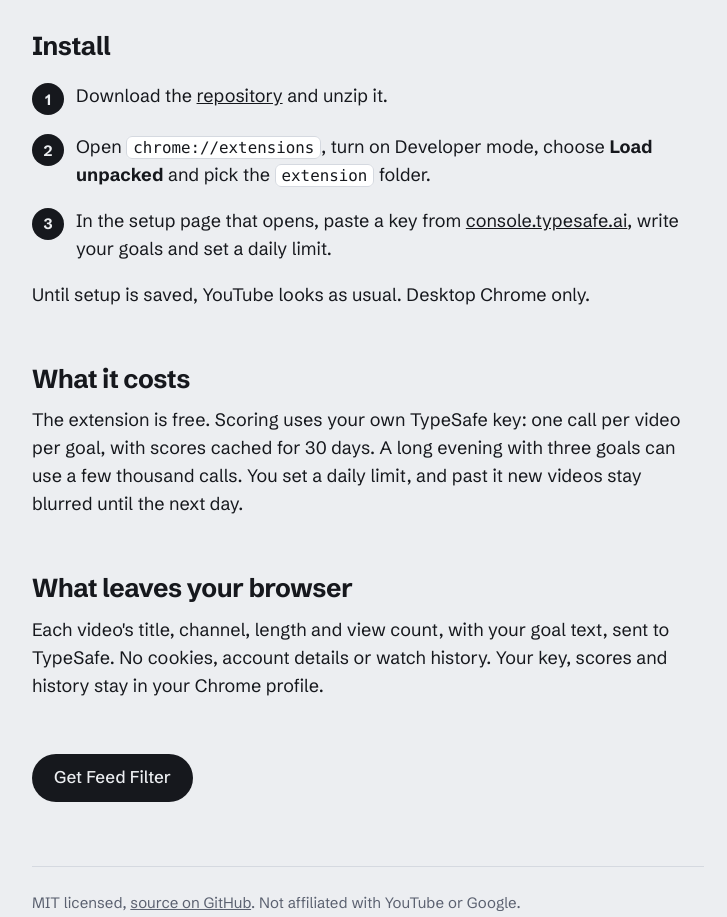
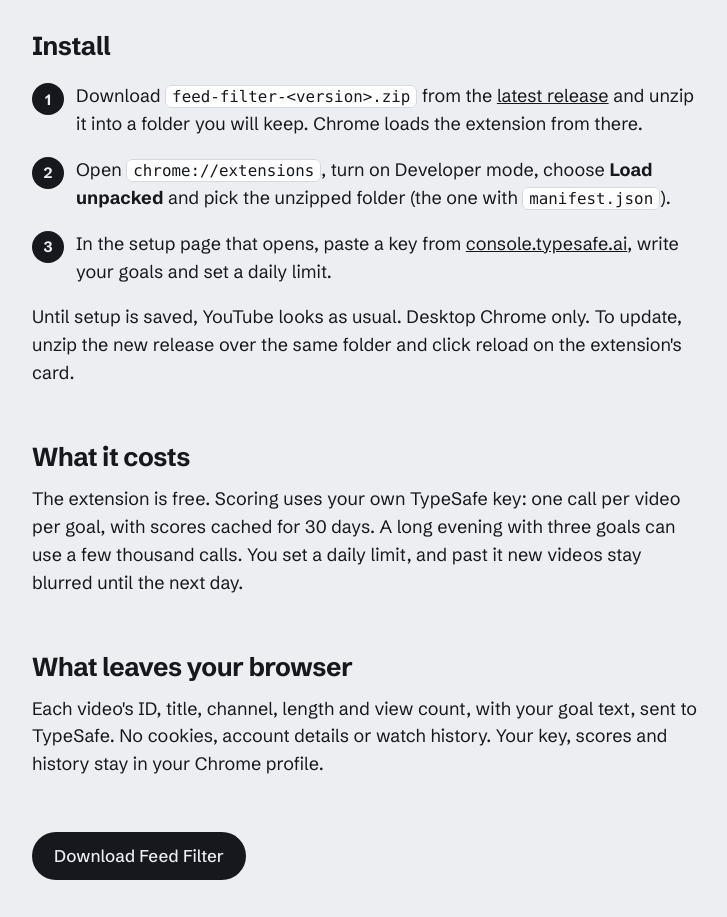
Before and after one commit to ranawaqas-ai/feed-filter, a browser extension: page docs/how.html in a window 1280 px wide. Shown: the part 800-1717 px from the top of the page, without its empty margins (272-999 px from the left). Drawn offline with Linux system fonts and the light colour scheme.

Commit message:
Release 0.2.0 with a downloadable zip and install guide
The README and landing page now send people to the release zip, with steps to install, update and uninstall the unpacked extension.

Co-Authored-By: Claude Opus 5.5 <noreply@anthropic.com>

```diff
--- a/docs/how.html
+++ b/docs/how.html
@@ -58,19 +58,19 @@
 
     <h2 id="install">Install</h2>
     <ol class="steps">
-      <li><div>Download the <a href="https://github.com/ranawaqas-ai/feed-filter">repository</a> and unzip it.</div></li>
-      <li><div>Open <code>chrome://extensions</code>, turn on Developer mode, choose <b>Load unpacked</b> and pick the <code>extension</code> folder.</div></li>
+      <li><div>Download <code>feed-filter-&lt;version&gt;.zip</code> from the <a href="https://github.com/ranawaqas-ai/feed-filter/releases/latest">latest release</a> and unzip it into a folder you will keep. Chrome loads the extension from there.</div></li>
+      <li><div>Open <code>chrome://extensions</code>, turn on Developer mode, choose <b>Load unpacked</b> and pick the unzipped folder (the one with <code>manifest.json</code>).</div></li>
       <li><div>In the setup page that opens, paste a key from <a href="https://console.typesafe.ai/keys">console.typesafe.ai</a>, write your goals and set a daily limit.</div></li>
     </ol>
-    <p style="margin-top:18px">Until setup is saved, YouTube looks as usual. Desktop Chrome only.</p>
+    <p style="margin-top:18px">Until setup is saved, YouTube looks as usual. Desktop Chrome only. To update, unzip the new release over the same folder and click reload on the extension's card.</p>
 
     <h2>What it costs</h2>
     <p>The extension is free. Scoring uses your own TypeSafe key: one call per video per goal, with scores cached for 30 days. A long evening with three goals can use a few thousand calls. You set a daily limit, and past it new videos stay blurred until the next day.</p>
 
     <h2>What leaves your browser</h2>
-    <p>Each video's title, channel, length and view count, with your goal text, sent to TypeSafe. No cookies, account details or watch history. Your key, scores and history stay in your Chrome profile.</p>
+    <p>Each video's ID, title, channel, length and view count, with your goal text, sent to TypeSafe. No cookies, account details or watch history. Your key, scores and history stay in your Chrome profile.</p>
 
-    <a class="btn" href="https://github.com/ranawaqas-ai/feed-filter">Get Feed Filter</a>
+    <a class="btn" href="https://github.com/ranawaqas-ai/feed-filter/releases/latest">Download Feed Filter</a>
   </main>
 
   <footer>MIT licensed, <a href="https://github.com/ranawaqas-ai/feed-filter">source on GitHub</a>. Not affiliated with YouTube or Google.</footer>
```
Also changed, not shown: docs/index.html (+1 -1 lines), README.md, extension/manifest.json.
